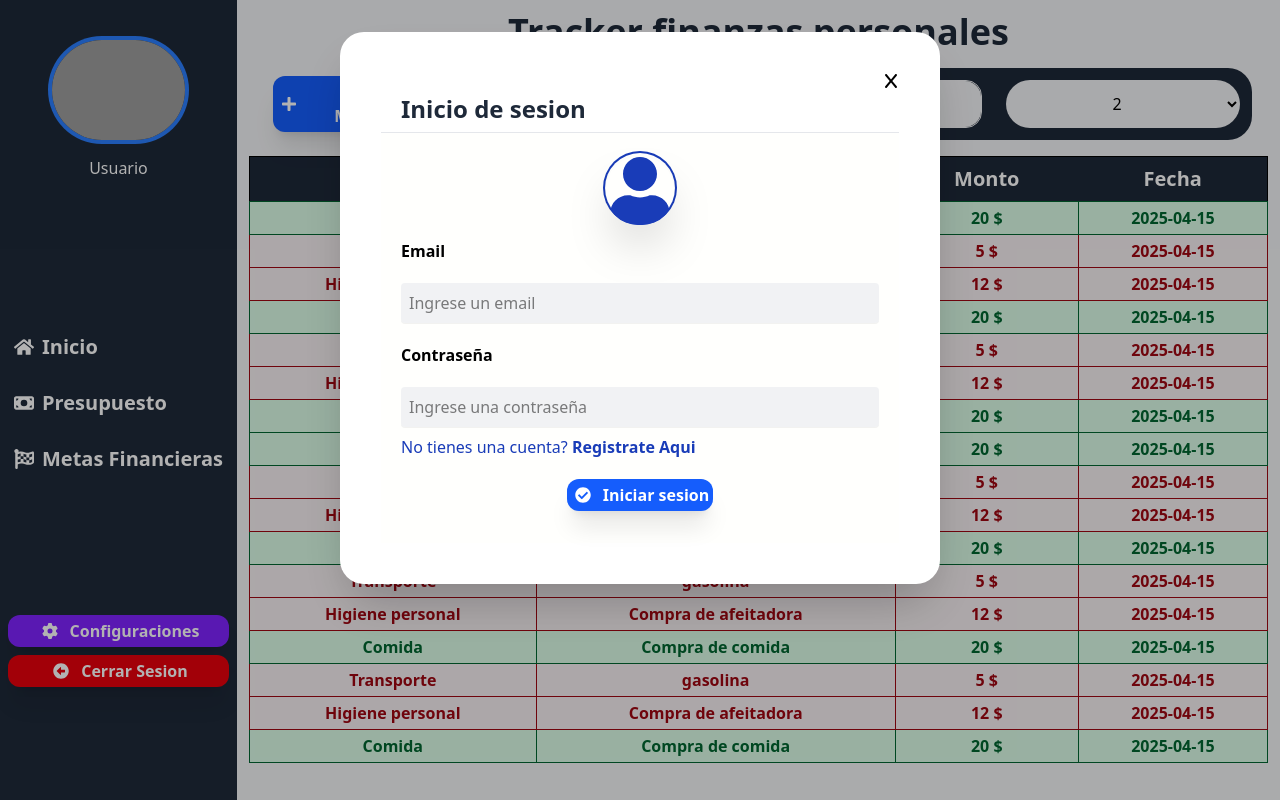
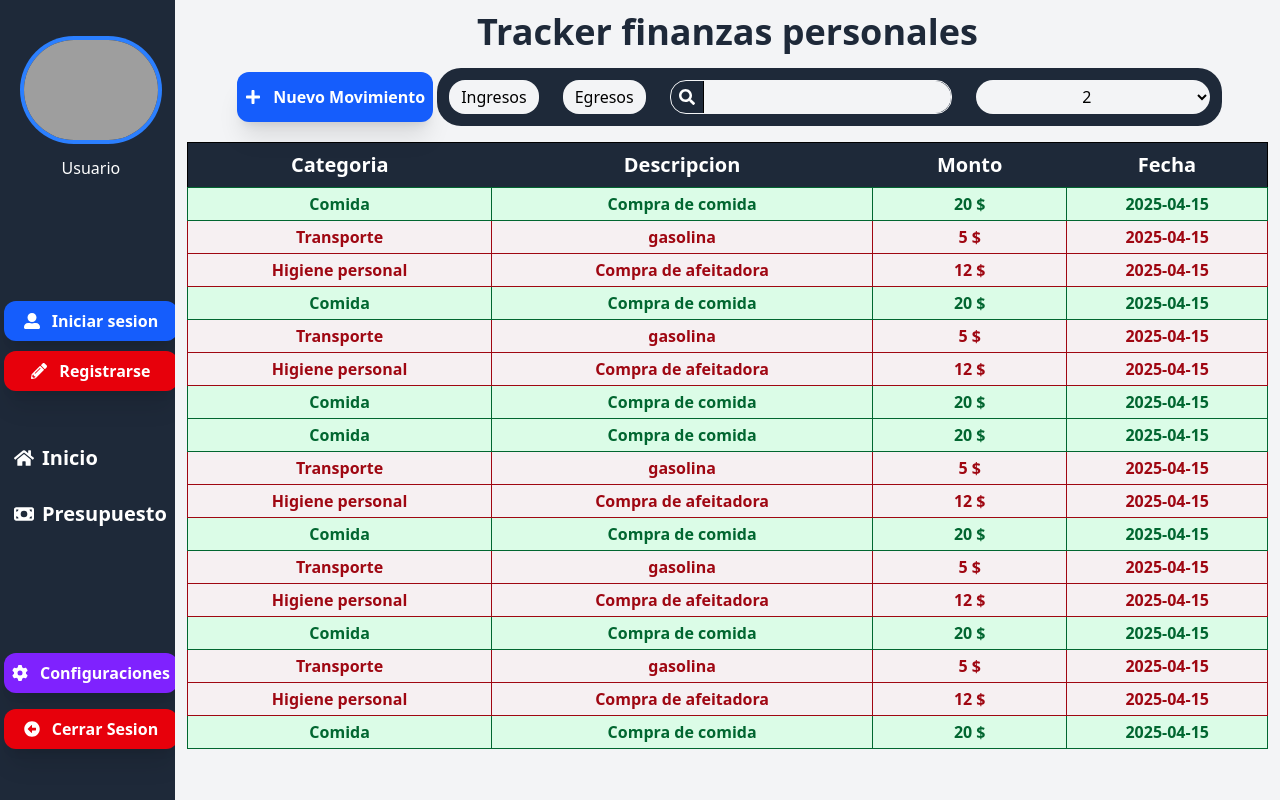
Before and after one commit to andres990420/tracker-finanzas-personales, a React (Vite) app in the folder frontend/: page / in a window 1280 px wide. Built offline with nearby package versions, Linux system fonts and the light colour scheme; grey boxes are pictures that could not be loaded.

Commit message:
Refactor budget form and category components: enhance user experience with improved layout and styling; add cancel functionality to budget form; integrate modal for budget creation; update category selector and color picker for better usability.

```diff
--- a/frontend/src/components/Budgets/BudgetForm/CategorySelector.tsx
+++ b/frontend/src/components/Budgets/BudgetForm/CategorySelector.tsx
@@ -1,8 +1,8 @@
 export default function CategorySelector() {
   return (
-    <div className="gap-3">
-      <label className="text-bold">Clasificasion</label>
-      <select className="border rounded-md text-center text-black border-white" name="category-type">
+    <div className="gap-3 p-1">
+      <label className="font-bold">Clasificacion</label>
+      <select className="border rounded-md text-center" name="category-type">
         <option value={"food"}>Comida</option>
         <option value={"transportation"}>Trasnporte</option>
       </select>
--- a/frontend/src/components/Budgets/BudgetForm/ColorPicker.tsx
+++ b/frontend/src/components/Budgets/BudgetForm/ColorPicker.tsx
@@ -11,23 +11,30 @@ export default function ColorPicker(promps: Promps) {
   const colors = ColorsList;
   return (
     <>
-      <label className="p-2">Color de la categoria</label>
+      <div className="p-1">
+        <label className="p-2 font-bold">Color de categoria</label>
         <select
           value={colorSelected}
           onChange={onChange}
           name={"category-color"}
-        className={"w-[50%] text-center  border-white text-black rounded-2xl border z-10"}
+          className={
+            "text-center rounded-2xl border z-10 border-black"
+          }
         >
           <option unselectable="on">Selecciona un color</option>
           {colors.map((color) => (
-          <option key={color}
-            className={`text-bold text-black ${ColorSelector(color).colorContainer}`}
+            <option
+              key={color}
+              className={`text-bold ${
+                ColorSelector(color).colorContainer
+              }`}
               value={color}
             >
               {ColorSelector(color).colorName}
             </option>
           ))}
         </select>
+      </div>
     </>
   );
 }
--- a/frontend/src/components/Login/Login.tsx
+++ b/frontend/src/components/Login/Login.tsx
@@ -59,7 +59,7 @@ export default function Login(promps: Promps) {
           </p>
         )}
       </a>
-      <div className="justify-items-center justify-self-center h-15 py-2 w-100 relative">
+      <div className="justify-items-center justify-self-center h-15 mt-5 py-2 w-100 relative">
         <Button type="submit" color="blue" icon={<FaCheckCircle />}>
           {isRegistration ? "Registrar" : "Iniciar sesion"}
         </Button>
--- a/frontend/src/components/Modal/Modal.tsx
+++ b/frontend/src/components/Modal/Modal.tsx
@@ -14,7 +14,7 @@ export default function Modal(promps: Promps) {
   return (
     <>
       {isActive && (
-        <div className="h-[100vh] w-[100vw] bg-black/30 fixed top-0 left-0 align-middle justify-center flex">
+        <div className="h-[100vh] w-[100vw] bg-black/30 fixed top-0 left-0 align-middle justify-center flex overflow-x-hidden">
           {/* Overlay */}
           <div className="w-150 border h-fit border-white/50 shadow-2xl rounded-3xl p-10 m-8 relative bg-white">
             {/* Contenedor */}
@@ -31,8 +31,7 @@ export default function Modal(promps: Promps) {
               {/* Boton cerrar */}
               <FaX />
             </button>
-            <div className="bg-amber-200/2 h-fit wrap-normal w-auto p-5">
-              {" "}
+            <div className="bg-amber-200/2 h-fit wrap-normal w-auto p-5 ">
               {/* Contenido */}
               {children}
             </div>
--- a/frontend/src/components/SideMenu/SideMenu.tsx
+++ b/frontend/src/components/SideMenu/SideMenu.tsx
@@ -1,12 +1,37 @@
-import { FaArrowAltCircleLeft, FaFlagCheckered, FaHome } from "react-icons/fa";
+import {
+  FaArrowAltCircleLeft,
+  FaHome,
+  FaPencilAlt,
+  FaUserAlt,
+} from "react-icons/fa";
 import Button from "../UI/Button";
 import SideMenuItem from "./SideMenuItem";
 import { FaGear, FaMoneyBill } from "react-icons/fa6";
+import { useState } from "react";
+import Modal from "../Modal/Modal";
+import Login from "../Login/Login";
 
 export default function SideMenu() {
+  const [isModalActive, setIsModalActive] = useState(false);
+  const [isRegistration, setIsRegistration] = useState(false);
+  const [modalTitle, setModalTitle] = useState("");
+
+  function modalConfig(activeRegistration: boolean) {
+    console.log(activeRegistration);
+    if (activeRegistration) {
+      setIsModalActive(true);
+      setModalTitle("Registrar nuevo usuario");
+      setIsRegistration(true);
+    } else {
+      setIsModalActive(true);
+      setModalTitle("Iniciar Sesion");
+      setIsRegistration(false);
+    }
+  }
+
   return (
     <>
-      <div className="bg-gray-800 h-[100%] py-[20px] grid justify-between gap-4">
+      <div className="bg-gray-800 h-[100%] py-[20px] grid justify-between gap-4 w-[175px] ">
         <div className="m-5 text-white text-center">
           <img
             className="rounded-full mx-auto h-25 ring-4 ring-blue-500"
@@ -14,22 +39,32 @@ export default function SideMenu() {
           ></img>
           <p className="mt-4">Usuario</p>
         </div>
-        <ul className="py-[10px] text-center text-white font-bold">
+        <div className="grid h-20 gap-5 self-center">
+          <Button
+            color="blue"
+            icon={<FaUserAlt />}
+            onClick={() => modalConfig(false)}
+          >
+            Iniciar sesion
+          </Button>
+          <Button
+            color="red"
+            icon={<FaPencilAlt />}
+            onClick={() => modalConfig(true)}
+          >
+            Registrarse
+          </Button>
+        </div>
+        <ul className="py-[10px] text-center text-white font-bold ">
           <SideMenuItem text="Inicio" icon={<FaHome />} href="/" />
           <SideMenuItem
             text="Presupuesto"
             icon={<FaMoneyBill />}
             href="/budgets"
           />
-          <SideMenuItem
-            text="Metas Financieras"
-            icon={<FaFlagCheckered />}
-            href="/goals"
-          />
         </ul>
-        <div className="grid h-20">
+        <div className="grid gap-2 self-center">
           <Button color="violet" icon={<FaGear />}>
-            {" "}
             Configuraciones
           </Button>
           <Button color="red" icon={<FaArrowAltCircleLeft />}>
@@ -37,6 +72,13 @@ export default function SideMenu() {
           </Button>
         </div>
       </div>
+      <Modal
+        isActive={isModalActive}
+        setIsActive={setIsModalActive}
+        title={modalTitle}
+      >
+        <Login registration={isRegistration} />
+      </Modal>
     </>
   );
 }
--- a/frontend/src/components/UI/Button.tsx
+++ b/frontend/src/components/UI/Button.tsx
@@ -23,11 +23,12 @@ export default function Button(promps: Promps) {
       break;
   }
 
-  const style = `flex justify-center m-2 w-auto min-h-fit p-1 gap-2 text-2xs rounded-xl shadow-xl text-white font-bold ${fondo} ${hover}`;
+  const style = `flex justify-center m-1 items-center min-w-fit min-h-fit p-1 gap-1 text-2xs rounded-xl shadow-xl text-white font-bold ${fondo} ${hover}`;
   return (
     <button className={style} {...promps}>
-      <i className="self-center p-1">{icon}</i>
-      {promps.children}
+      <i className="p-1">{icon}</i>
+      {promps.children && <p className="p-1">{promps.children}</p>}
+
     </button>
   );
 }
--- a/frontend/src/pages/Budgets.tsx
+++ b/frontend/src/pages/Budgets.tsx
@@ -1,6 +1,9 @@
 import { useEffect, useState } from "react";
 import BudgetForm from "../components/Budgets/BudgetForm/BudgetForm";
 import BudgetsTable from "../components/Budgets/BudgetsTable/BudgetsTable";
+import Button from "../components/UI/Button";
+import { FaPlusCircle } from "react-icons/fa";
+import Modal from "../components/Modal/Modal";
 
 interface IBudgets {
   id: string;
@@ -14,6 +17,8 @@ interface IBudgets {
 }
 
 export default function Budgets() {
+  const [isModalActive, setIsModalActive] = useState(false);
+
   const [budgets, setBudgets] = useState(Array<IBudgets>);
   useEffect( () => {
     async function fetchApiBudgets(){
@@ -25,13 +30,26 @@ export default function Budgets() {
   }, []);
   let percentage;
 
+  function cancelForm(){
+    setIsModalActive(!isModalActive);
+  }
+
+  function newBudget(){
+    setIsModalActive(true)
+  }
   return (
     <main className="m-3">
       <header className="justify-items-center font-bold">
         <h1 className="text-4xl text-gray-800 p-4">Presupuestos</h1>
       </header>
       <section>
-        {budgets.map((budget) => (
+        <div className="items-center">
+          <Button color="blue" icon={<FaPlusCircle />} onClick={newBudget}>
+            Agregar un nuevo presupuesto
+          </Button>
+        </div>
+        <div className="items-center">
+          {budgets.map((budget) => (
           percentage = budget.currentAmount / budget.maxAmount,
           <BudgetsTable
             key={budget.id}
@@ -39,7 +57,7 @@ export default function Budgets() {
             limitValue={budget.maxAmount}
             currentValue={budget.currentAmount}
             percentage={percentage}
-            childrensTables={budget.categories}
+            // childrensTables={budget.categories}
         />
         ))}
         <BudgetsTable
@@ -47,17 +65,15 @@ export default function Budgets() {
           currentValue={10000}
           percentage={50}
           budgetName="Nombre del presupuesto"
-          // childrensTables={[{}, {}]}
         />
-        <BudgetsTable
-          limitValue={20000}
-          currentValue={10000}
-          percentage={50}
-          budgetName="Nombre del presupuesto"
-        />
+        </div>
+
       </section>
+      <Modal isActive={isModalActive} setIsActive={setIsModalActive} >
+        <BudgetForm cancelForm={cancelForm}/>
+      </Modal>
       <section>
-        <BudgetForm />
+
       </section>
     </main>
   );
--- a/frontend/src/pages/Home.tsx
+++ b/frontend/src/pages/Home.tsx
@@ -2,12 +2,10 @@ import { FaPlus } from "react-icons/fa";
 import TableMovements from "../components/Home/TableMovements";
 import Button from "../components/UI/Button";
 import FilterBar from "../components/UI/FiltersBar";
-import Modal from "../components/Modal/Modal";
-import Login from "../components/Login/Login";
-import { useState } from "react";
+
 
 export default function Home() {
-  const [isModalActive, setIsModalActive] = useState(true);
+
   return (
     <>
       <div className=" m-3">
@@ -25,13 +23,6 @@ export default function Home() {
           </div>
           <TableMovements />
         </div>
-        <Modal
-          isActive={isModalActive}
-          setIsActive={setIsModalActive}
-          title="Inicio de sesion"
-        >
-          <Login registration={false} />
-        </Modal>
         {/* TODO DASHBOARD AREA */}
       </div>
     </>
```
Also changed, not shown: frontend/src/components/Budgets/BudgetForm/BudgetForm.tsx (+29 -8 lines), frontend/src/components/Budgets/BudgetForm/BudgetFormCategory.tsx (+21 -14 lines). Lines whose indentation alone changed are shown as unchanged.
